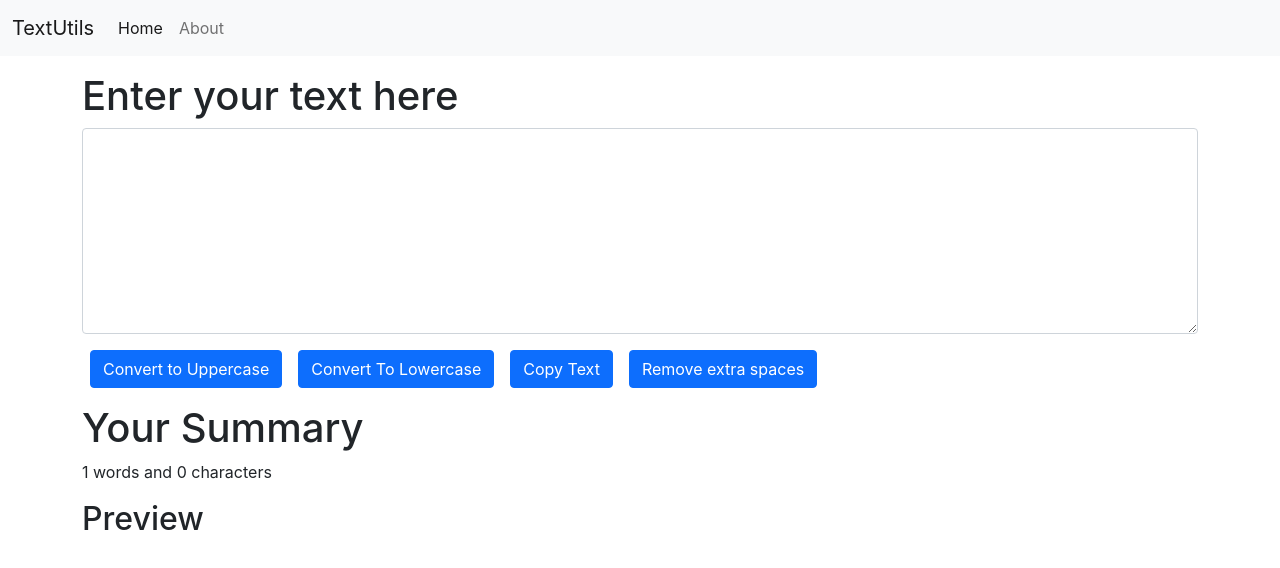
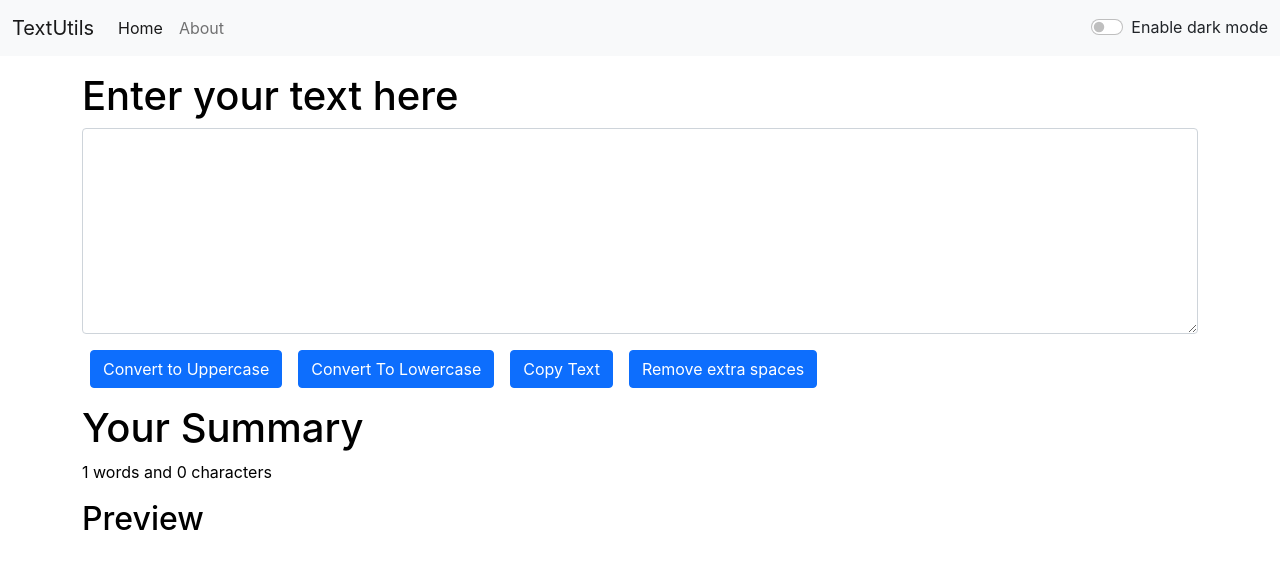
Before and after one commit to Pragati989/text-utils, a React (Create React App) app: page / in a window 1280 px wide. Shown: the top 568 px of the page. Built offline with nearby package versions, Linux system fonts and the light colour scheme.

Commit message:
Video 10/12 Enable dark mode

```diff
--- a/src/App.js
+++ b/src/App.js
@@ -1,10 +1,22 @@
 import Navbar from "./components/Navbar";
 import TextForm from "./components/TextForm";
+import {useState} from 'react';
 function App() {
+  const [mode, setMode] = useState("light");
+  const toggleMode =() =>{
+     if(mode === 'light'){
+     setMode("dark");
+     document.body.style.backgroundColor = '#212529';
+     }
+     else {
+     setMode("light");
+     document.body.style.backgroundColor = 'white';
+     }
+  }
   return (
     <div>
-       <Navbar title ="TextUtils"/>
-       <TextForm title =" Enter your text here" />
+       <Navbar title ="TextUtils" mode={mode} toggleMode={toggleMode}/>
+       <TextForm title =" Enter your text here" mode ={mode}/>
     </div>
   );
 }
--- a/src/components/Navbar.js
+++ b/src/components/Navbar.js
@@ -4,10 +4,10 @@
 export default function Navbar(props) {
   return (
       <React.Fragment>
-          <nav className="navbar navbar-expand-lg navbar-light bg-light">
+          {/*navbar-* for color
+            bg-* for background}*/}
+          <nav className={`navbar navbar-expand-lg navbar-${props.mode==='light'?'light':'dark'} bg-${props.mode==='light'?'light':'dark'}`}>
             <div className="container-fluid">
-                {//one line comment in jsx
-                 /*mutli line comment*/}
                 <a className="navbar-brand" href="/">{props.title}</a>
                 <button className="navbar-toggler" type="button" data-bs-toggle="collapse" data-bs-target="#navbarSupportedContent" aria-controls="navbarSupportedContent" aria-expanded="false" aria-label="Toggle navigation">
                 <span className="navbar-toggler-icon"></span>
@@ -22,6 +22,10 @@
                         </li>
                     </ul>
                 </div>
+                <div className= {`form-check form-switch text-${props.mode==='light'?'dark':'light'}`}>
+                    <input className="form-check-input" type="checkbox" role="switch" id="flexSwitchCheckDefault" onClick={props.toggleMode}/>
+                    <label className="form-check-label" htmlFor="flexSwitchCheckDefault">Enable {props.mode==='light'?'dark':'light'} mode</label>
+                </div>
             </div>
         </nav>
       </React.Fragment>
--- a/src/components/TextForm.js
+++ b/src/components/TextForm.js
@@ -3,7 +3,10 @@
 function TextForm(props) {
 
 const [text, setText] = useState("");
-
+const style = {
+    color: (props.mode==='light')?'black':'white',
+    backgroundColor: (props.mode==='light')?'white': '#011931'
+}
 const handleOnChange = (event) =>{
     setText(event.target.value);
 }
@@ -27,17 +30,17 @@
 
   return(
   <>
-    <div className="container my-3">
+    <div className="container my-3 " style ={style}>
         <h1>{props.title}</h1>
         <div className="mb-3">
-            <textarea className="form-control" id="myTextArea" rows="8" value={text} onChange ={handleOnChange}></textarea>
+            <textarea className="form-control" id="myTextArea" rows="8" value={text} onChange ={handleOnChange} style ={style}></textarea>
         </div>
         <button type="button" className="btn btn-primary mx-2" onClick ={handleUpClick}>Convert to Uppercase</button>
         <button type="button" className="btn btn-primary mx-2" onClick = {handleLowClick}>Convert To Lowercase</button>
         <button type="button" className="btn btn-primary mx-2" onClick = {handleCopyClick}>Copy Text</button>
         <button type="button" className="btn btn-primary mx-2" onClick = {handleExtraSpacesClick}>Remove extra spaces</button>
     </div>
-    <div className= "container my-3">
+    <div className= "container my-3" style = {style}>
         <h1 >Your Summary</h1>
         <p> {text.split(' ').length} words and {text.length} characters</p>
         <h2> Preview </h2>
```
